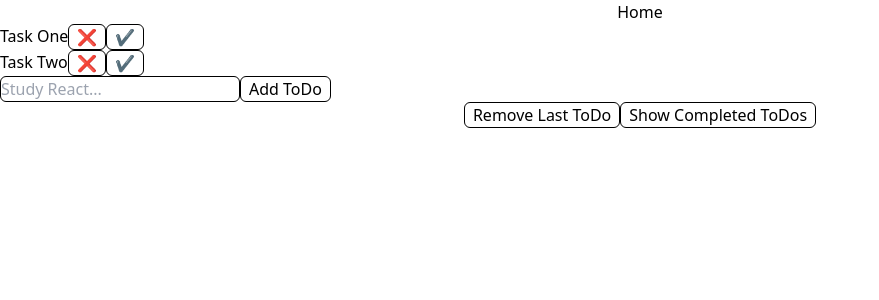
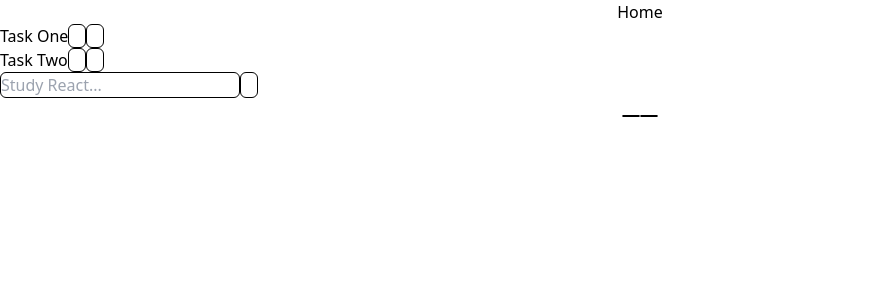
Before and after one commit to ASproson/react-challenges, a React (Create React App) app: page /todos in a window 1280 px wide. Shown: the top 300 px of the page, without its empty margins (0-879 px from the left). Built offline with nearby package versions, Linux system fonts and the light colour scheme.

Commit message:
Modifies button accept children as props

```diff
--- a/src/components/todos/Button.tsx
+++ b/src/components/todos/Button.tsx
@@ -1,15 +1,21 @@
+import clsx from 'clsx';
+import { ReactNode } from 'react';
+
 interface ButtonProps {
   onClick: () => void;
-  title: string;
+  className?: string;
+  children: ReactNode;
 }
 
-export const Button = ({ onClick, title }: ButtonProps) => {
+export const Button = ({ onClick, className, children }: ButtonProps) => {
   return (
     <button
       onClick={onClick}
-      className="border-[1.5px] px-2 border-black rounded-md"
+      className={clsx(
+        className ? '' : 'border-[1.5px] px-2 border-black rounded-md'
+      )}
     >
-      {title}
+      {children}
     </button>
   );
 };
```
